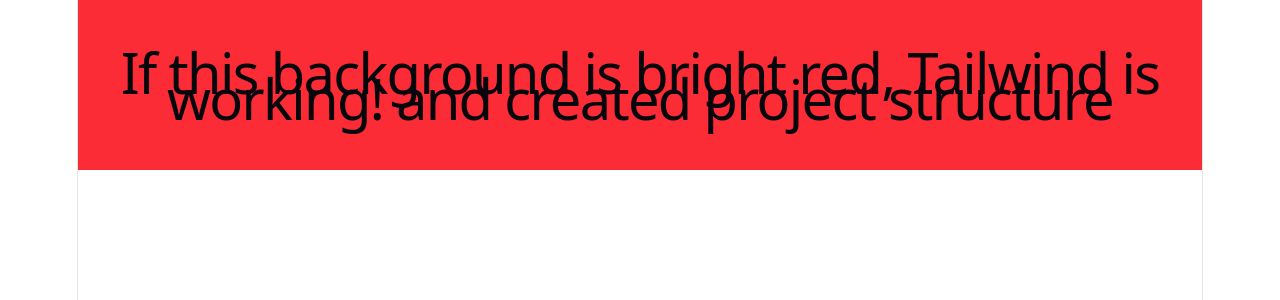
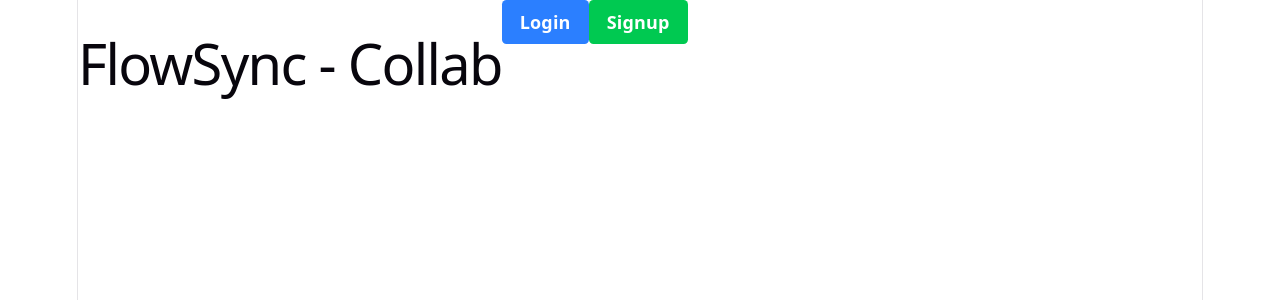
Before and after one commit to tharungangaraju08-bot/FlowSync-AI_frontend, a React (Vite) app in the folder Flowsync/: page / in a window 1280 px wide. Shown: the top 300 px of the page. Built offline with nearby package versions, Linux system fonts and the light colour scheme.

Commit message:
configuration of routes and initial base pages with updated readme

```diff
--- a/Flowsync/src/App.jsx
+++ b/Flowsync/src/App.jsx
@@ -1,14 +1,10 @@
-import { useState } from 'react'
-import reactLogo from './assets/react.svg'
-import viteLogo from './assets/vite.svg'
-import heroImg from './assets/hero.png'
+// App.jsx
 import './App.css'
-
+import { RouterProvider } from 'react-router-dom'
+import router from './routes/index.jsx'
 function App() {
   return (
-    <div className="bg-red-500 p-6 text-white text-center">
-      <h1>If this background is bright red, Tailwind is working! and created project structure</h1>
-    </div>
+    <RouterProvider router={router} />
   )
 }
 
--- /dev/null
+++ b/Flowsync/src/pages/DashboardPage.jsx
@@ -0,0 +1,5 @@
+const DashboardPage = () => {
+    return <div>DashboardPage</div>
+};
+
+export default DashboardPage;
--- /dev/null
+++ b/Flowsync/src/pages/LandingPage.jsx
@@ -0,0 +1,23 @@
+import React from 'react';
+const LandingPage = () => {
+
+    return (
+        <div className="flex flex-row items-left justify-left min-h-screen">
+            <div className="text-left mb-4 text-4xl font-bold text-black-100 mb-8">
+                <h1>FlowSync - Collab</h1>
+            </div>
+            <div>
+                <button className="bg-blue-500 hover:bg-blue-700 text-white font-bold py-2 px-4 rounded">
+                    Login
+                </button>
+            </div>
+            <div>
+                <button className="bg-green-500 hover:bg-green-700 text-white font-bold py-2 px-4 rounded">
+                    Signup
+                </button>
+            </div>
+        </div>
+    );
+};
+
+export default LandingPage;
--- /dev/null
+++ b/Flowsync/src/pages/LoginPage.jsx
@@ -0,0 +1,5 @@
+const LoginPage = () => {
+    return <div>LoginPage</div>
+};
+
+export default LoginPage;
--- /dev/null
+++ b/Flowsync/src/pages/SignupPage.jsx
@@ -0,0 +1,5 @@
+const SignupPage = () => {
+    return <div>SignupPage</div>
+};
+
+export default SignupPage;
--- /dev/null
+++ b/Flowsync/src/routes/index.jsx
@@ -0,0 +1,23 @@
+//src/routes/index.jsx
+import { createBrowserRouter } from "react-router-dom";
+import Landing from "../pages/LandingPage";
+import Login from "../pages/LoginPage";
+import Signup from "../pages/SignupPage";
+import Dashboard from "../pages/DashboardPage";
+
+const router = createBrowserRouter([
+  {
+    path: "/",    element: <Landing />,
+  },
+  {
+    path: "/login",    element: <Login />,
+  },
+  {
+    path: "/signup",    element: <Signup />,
+  },
+  {
+    path: "/dashboard",    element: <Dashboard />,
+  }
+]);
+
+export default router;
```
Also changed, not shown: 2 other files (tests, documents, lock files or other folders).
